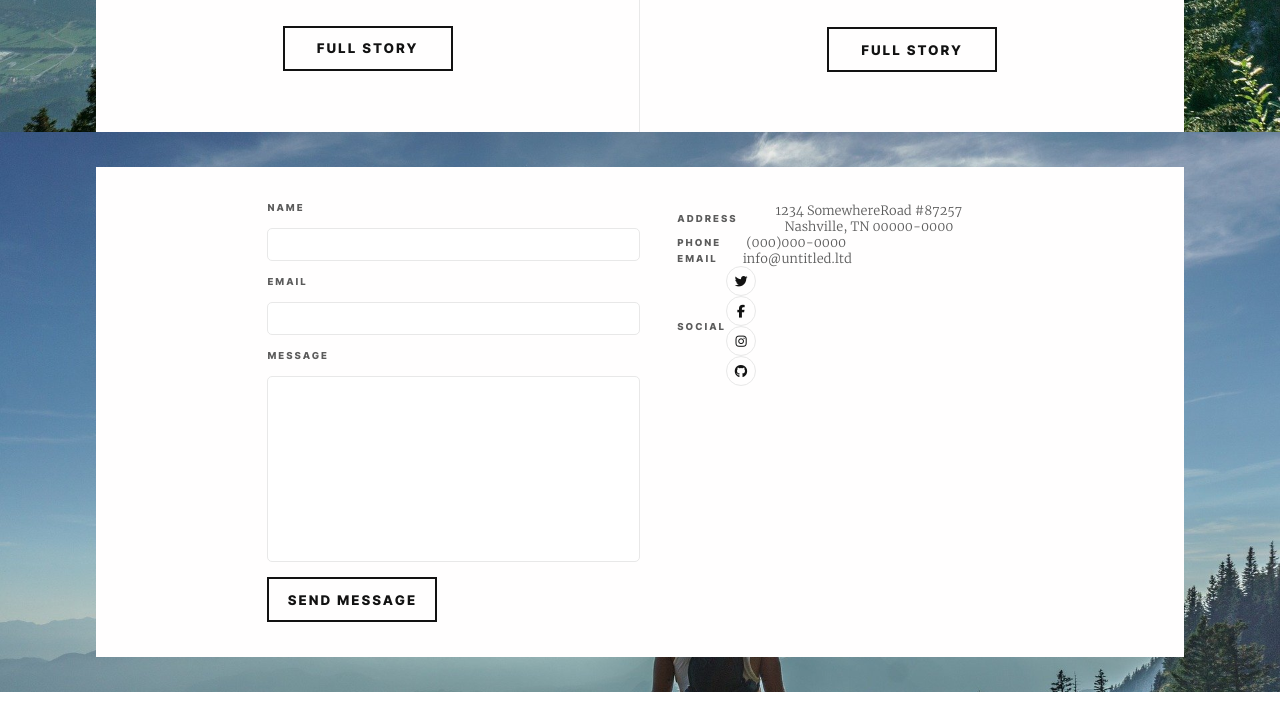
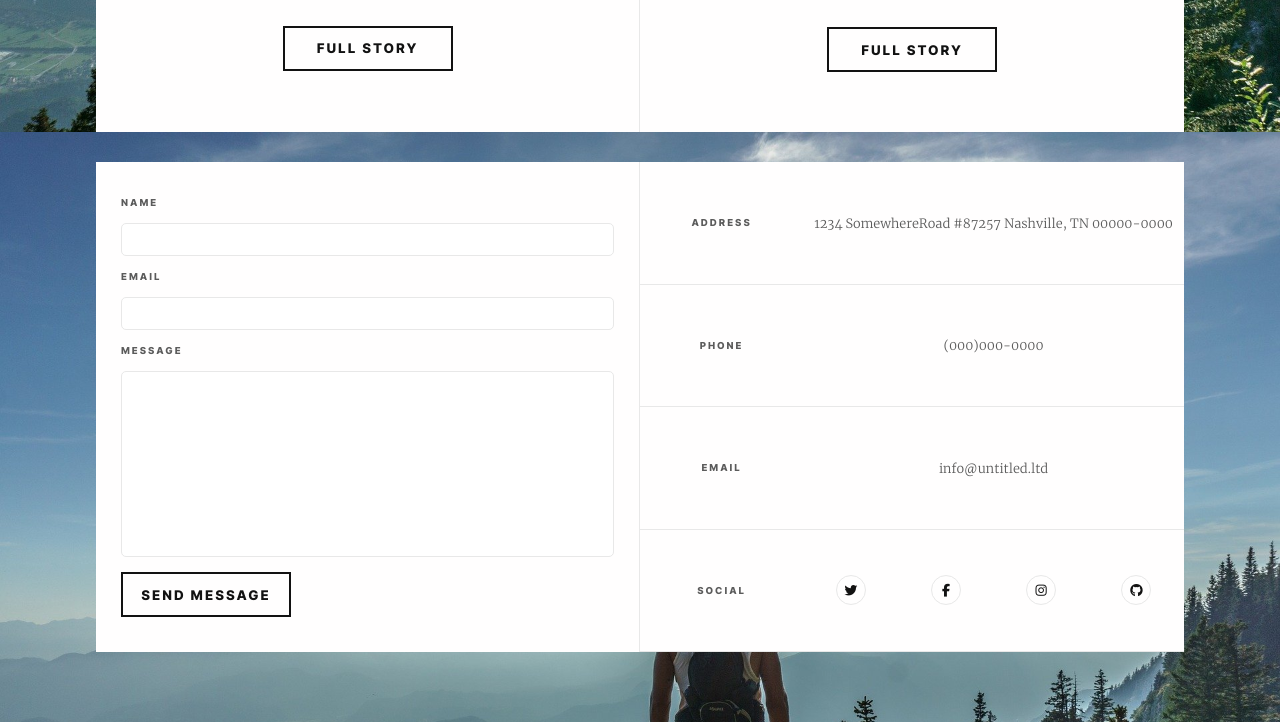
Before and after one commit to Sandrine-dev/LaMontagne, a plain HTML site: page index.html in a window 1280 px wide. Shown: the part 2542-3264 px from the top of the page. Before the commit the page ends 3234 px from the top, so only its background shows below. Drawn offline with Linux system fonts and the light colour scheme.

Commit message:
Footer fini

```diff
--- a/assets/styles/components/_button.scss
+++ b/assets/styles/components/_button.scss
@@ -38,13 +38,15 @@ button{
         width: 30px;
         height: 30px;
         color: $black;
+        transition: 0.4s ease;
+        &:hover{
+            color: $white;
+            background:$black;
+        }
         i{
             font-size: 0.8rem;
         }
 
-        &:hover{
-            color: $black;
-            background: $white;
-        }
+
     }
 }
--- a/assets/styles/index.scss
+++ b/assets/styles/index.scss
@@ -3,7 +3,6 @@
 
 // COMPONENTS
 @import "./components/button";
-@import "./components/form";
 
 // LAYOUT
 @import "./layout/header";
--- a/assets/styles/layout/_footer.scss
+++ b/assets/styles/layout/_footer.scss
@@ -1,13 +1,10 @@
 footer {
     background: $white;
-    @include flexCenter;
-    margin: 35px auto;
+    display: grid;
+    grid-template-columns: 50% 50%;
+    margin: 0 auto 70px;
     width: 85%;
 
-    .footer{
-        display: grid;
-        grid-template-columns: 50% 50%;
-        margin: 35px 25px;
 
         label,
         h5{
@@ -15,12 +12,15 @@ footer {
             font-family: "Inter", Arial, Helvetica, sans-serif;
             font-size: 0.6rem;
             letter-spacing: 2px;
-            color: rgb(91, 91, 91);
+            color: $gray2;
         }
+
         .form{
             display: flex;
             flex-direction: column;
             align-items: flex-start;
+            padding: 35px 25px;
+            border-right: 1px solid $gray;
             form{
                 width: 100%;
             }
@@ -48,23 +48,29 @@ footer {
                 }
             }
 
-            .box_contact{
+        }
+
+
+      .contact{
+            display: grid;
+            grid-template-rows: repeat(4, 1fr);
+            div{
+                border-bottom:  1px solid $gray;
+                display: grid;
+                grid-template-columns: 30% 70%;
+                align-items: center;
+                width: 100%;
+            }
+            p{
+                font-size: 0.8rem;
+                color: $gray2;
+            }
+            ul{
                 display: flex;
+                justify-content: space-around;
             }
         }
 
 
-        .box_contact{
-            display: flex;
-            justify-content: flex-start;
-            align-items: center;
-            p{
-                font-size: 0.8rem;
-                color: rgb(91, 91, 91);
-                margin-left: 25px;
-            }
-        }
-    }
-
 
 }
--- a/index.html
+++ b/index.html
@@ -123,7 +123,6 @@
     </div>
 
     <footer>
-      <div class="footer">
       <div class="form">
         <form action="">
           <div class="form_box">
@@ -182,7 +181,6 @@
           </ul>
         </div>
       </div>
-      </div>
     </footer>
   </body>
 </html>
```
Also changed, not shown: assets/styles/components/_form.scss (deleted), assets/styles/index.css, 1 other file. Lines whose indentation alone changed are shown as unchanged.
